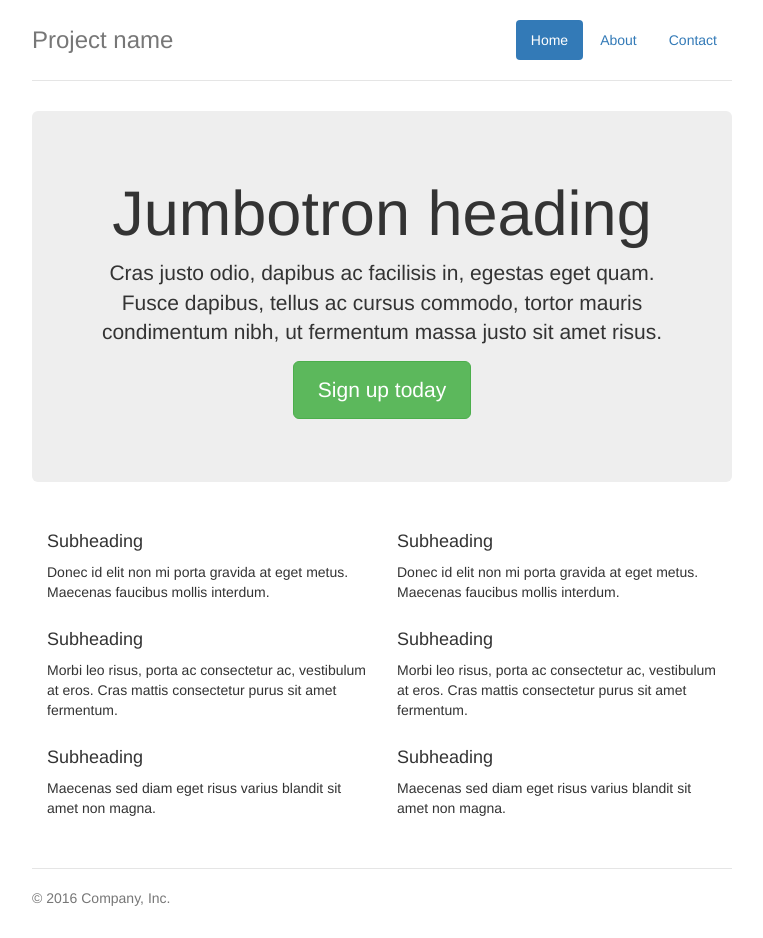
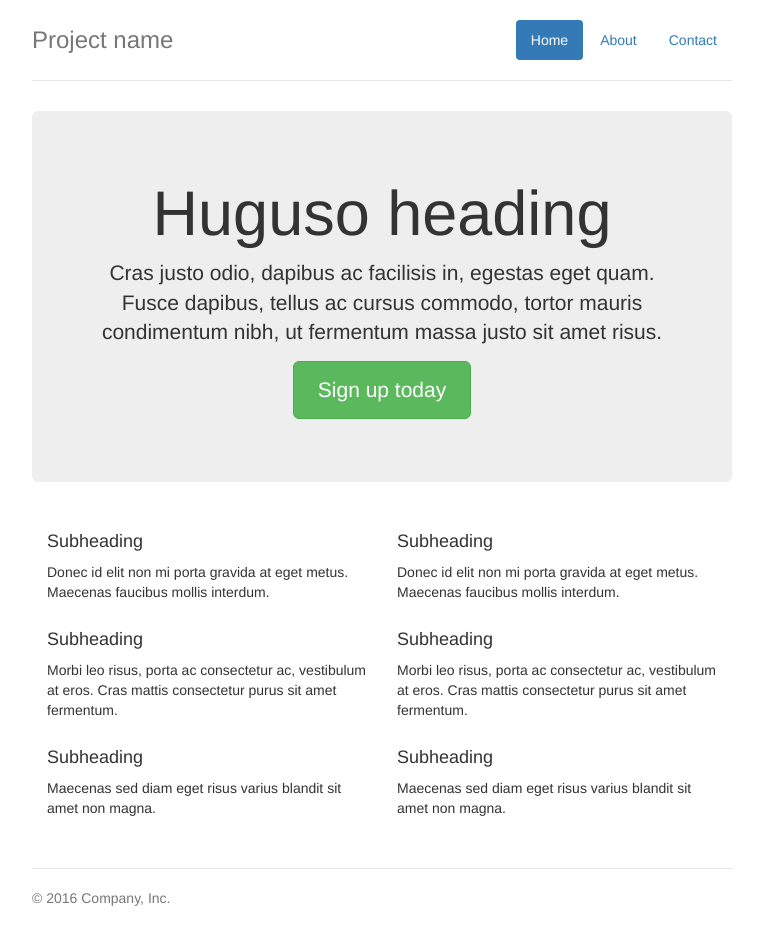
Before and after one commit to mmugisha/huguso2, a plain HTML site: page index.html in a window 1280 px wide. Shown: the whole page, without its empty margins (258-1021 px from the left). Drawn offline with nearby package versions, Linux system fonts and the light colour scheme; a script that the page names is missing; files whose address does not match are found by name.

Commit message:
the company name is Huguso

```diff
--- a/index.html
+++ b/index.html
@@ -46,7 +46,7 @@
       </div>
 
       <div class="jumbotron">
-        <h1>Jumbotron heading</h1>
+        <h1>Huguso heading</h1>
         <p class="lead">Cras justo odio, dapibus ac facilisis in, egestas eget quam. Fusce dapibus, tellus ac cursus commodo, tortor mauris condimentum nibh, ut fermentum massa justo sit amet risus.</p>
         <p><a class="btn btn-lg btn-success" href="#" role="button">Sign up today</a></p>
       </div>
```
